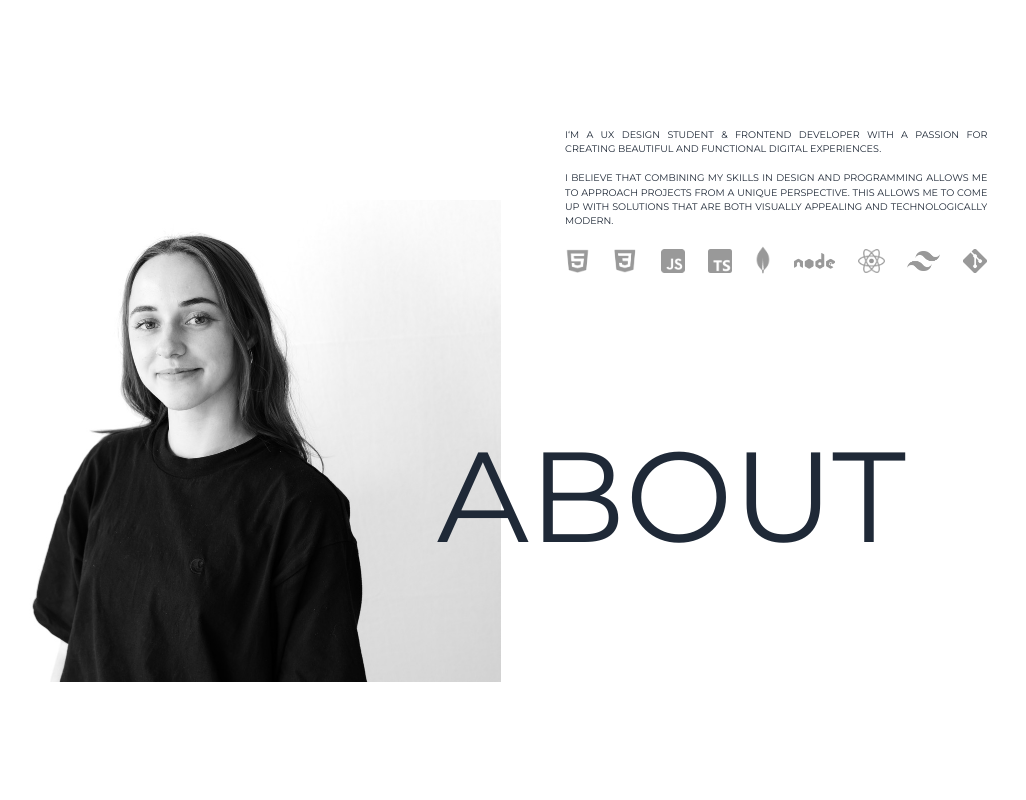
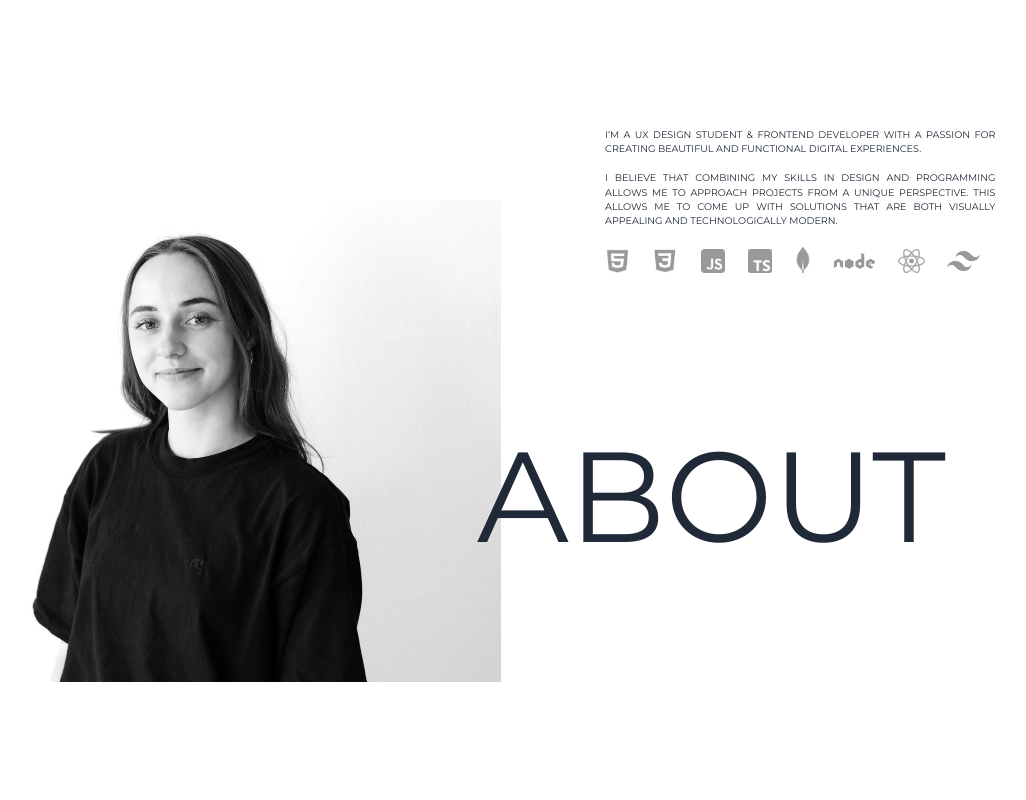
Before and after one commit to sonjaknzl/PortfolioWebsite, a React (Vite) app: page / in a window 1280 px wide. Shown: the part 920-1720 px from the top of the page, without its empty margins (203-1229 px from the left). Built offline with nearby package versions, Linux system fonts and the light colour scheme; the HTML template or start-up script is replaced by a standard one.

Commit message:
add detail plantify

```diff
--- a/src/components/About.jsx
+++ b/src/components/About.jsx
@@ -64,14 +64,16 @@ const About = () => {
   return (
     <div
       id="about"
-      className="relative min-h-[140vh] h-fit font-MSRegular uppercase overflow-hidden w-full"
+      className="relative min-h-[140vh] h-fit font-MSRegular uppercase overflow-x-hidden w-full pl-10 pr-10"
     >
-      <div className="relative pt-[5rem] md:pt-0 md:absolute left-10 md:left-[60vw] md:top-[15vh] lg:top-[65vh] lg:left-[50vw] z-10">
+      <div className="relative pt-[5rem] md:pt-0 md:absolute md:ml-[60vw] md:top-[15vh] lg:top-[65vh] lg:ml-[50vw] z-10">
         <Reveal>
-          <h1 className="text-[3rem] lg:text-[8rem] text-gray-800">About</h1>
+          <h1 className="text-[3rem] sm:text-[4rem] lg:text-[8rem]  text-gray-800">
+            About
+          </h1>
         </Reveal>
       </div>
-      <div className="relative pt-[0.5rem] left-10 text-[0.6rem] w-[65vw] md:w-[33vw] md:top-[30vh] md:left-[60vw] z-10 text-justify text-gray-800">
+      <div className="relative pt-[0.5rem] md:pr-[2rem] text-[0.6rem] w-full sm:w-[65vw] md:w-[33vw] md:top-[30vh] md:ml-[60vw] z-10 text-justify text-gray-800">
         <Reveal>
           <p className="relative">
             I‘m a UX Design student & frontend developer with a passion for
@@ -87,8 +89,8 @@ const About = () => {
             technologically modern.
           </p>
         </Reveal>
-        <Reveal>
-          <div className="relative  w-[65vw] md:w-[33vw] flex justify-between items-center pt-4">
+        <Reveal width="w-full">
+          <div className="relative w-full sm:w-[65vw] md:w-[33vw] flex justify-between items-center pt-4">
             {renderIcons()}
           </div>
         </Reveal>
--- a/src/components/DetailSpryze.jsx
+++ b/src/components/DetailSpryze.jsx
@@ -225,7 +225,7 @@ const DetailSpryze = ({ project, onClose }) => {
                 </p>
               </Reveal>
               <Reveal>
-                <p className="sm:ml-[2rem] mt-[1rem] w-full sm:w-[40vw] text-justify ">
+                <p className="ml-[1rem] sm:ml-[2rem] mt-[1rem] w-full sm:w-[40vw] text-justify ">
                   Following that, the sketches were translated into a{" "}
                   <span className="font-bold"> low-fidelity prototype </span>{" "}
                   using Figma. It consisted of 5 main sections serving their
@@ -316,7 +316,7 @@ const DetailSpryze = ({ project, onClose }) => {
                 />
               </Reveal>
               <Reveal>
-                <p className="w-full sm:w-[30rem] lg:w-[45rem] xl:w-[50rem] mt-[2rem]">
+                <p className="text-justify w-full sm:w-[30rem] lg:w-[45rem] xl:w-[50rem] mt-[2rem]">
                   Another usability test was conducted with the preliminary
                   high-fidelity prototype. A{" "}
                   <span className="font-bold">
```
